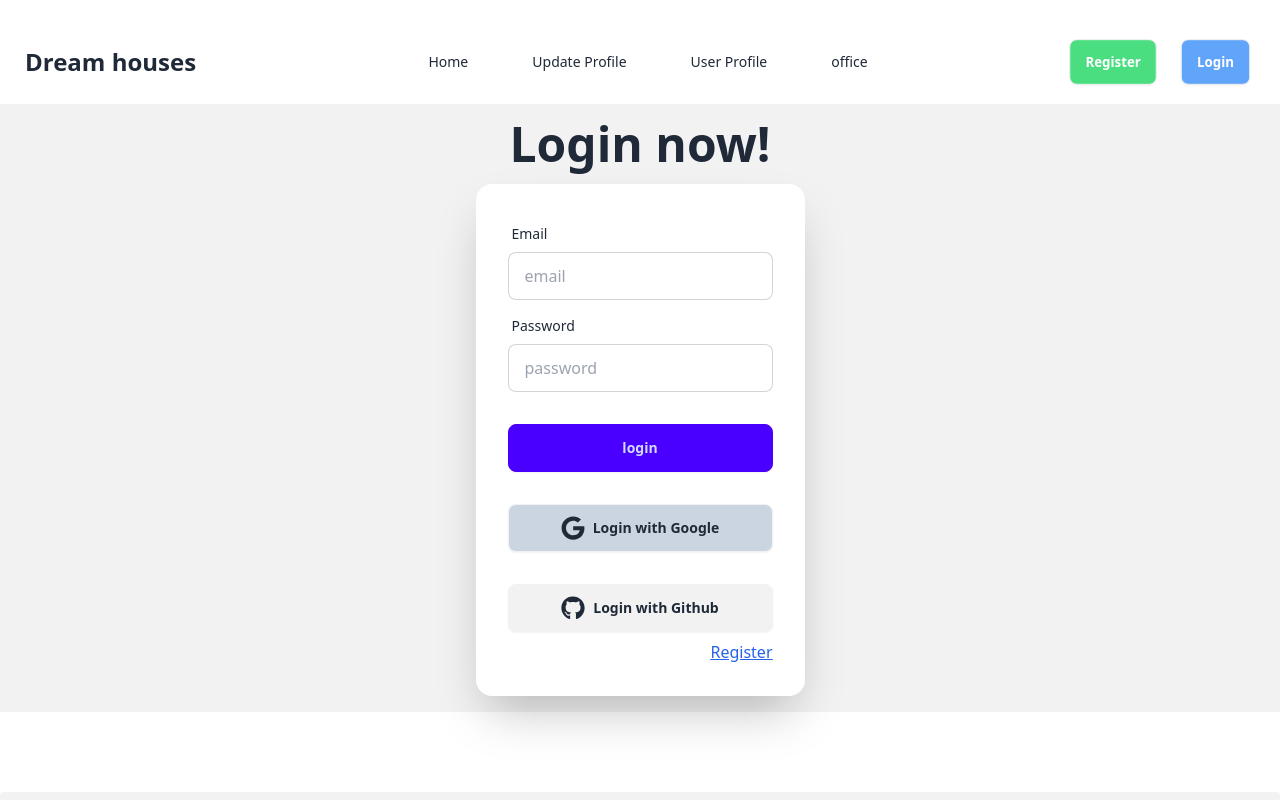
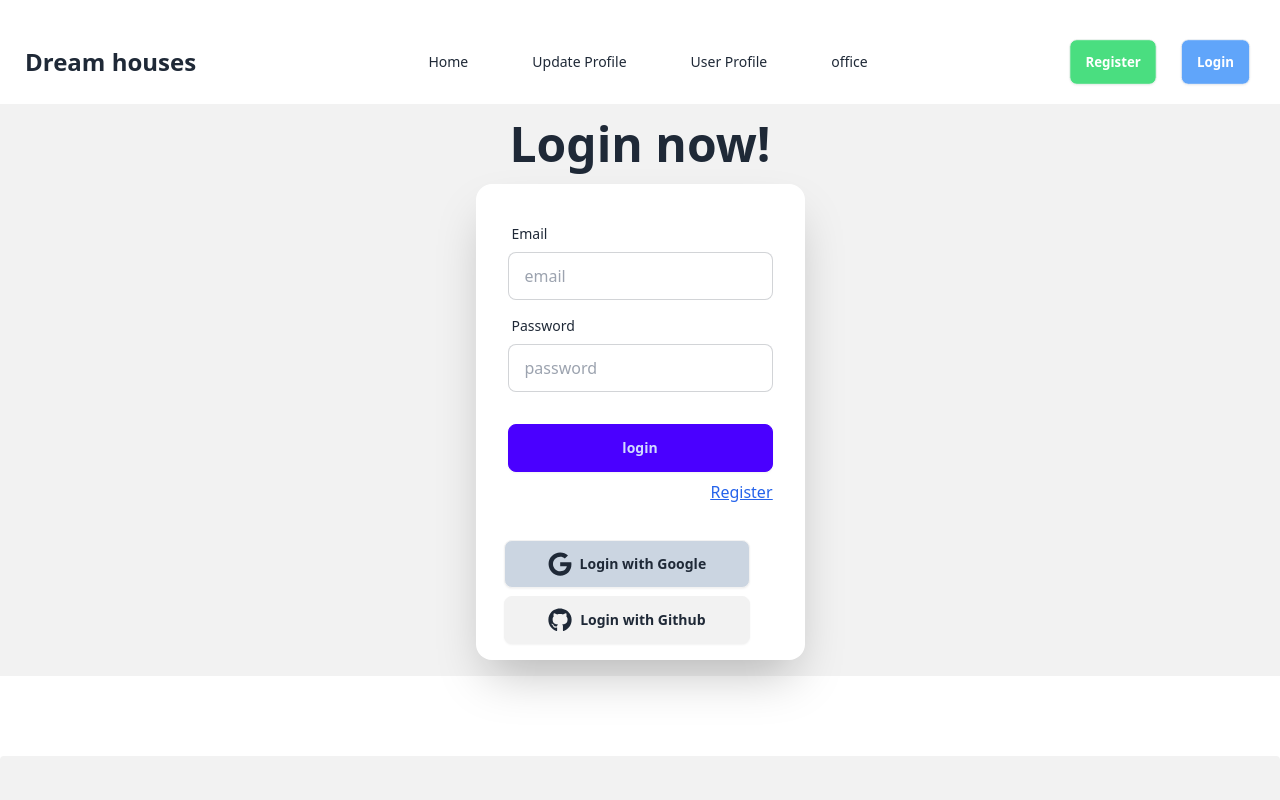
Before and after one commit to nafis200/assignmnet10-client, a React (Vite) app: page /login in a window 1280 px wide. Shown: the top 800 px of the page. Built offline with nearby package versions, Linux system fonts and the light colour scheme; no server answers.

Commit message:
form is done

```diff
--- a/src/components/form/Login.jsx
+++ b/src/components/form/Login.jsx
@@ -83,14 +83,17 @@ const Login = () => {
               <div className="form-control mt-6">
                 <button className="btn btn-primary">login</button>
               </div>
-              <div className="form-control mt-6">
-                <button onClick={handlegoogle} className="btn  font-bold bg-slate-300"> <span> <FaGoogle className='text-2xl'></FaGoogle> </span>Login with Google</button>
-              </div>
-              <div className="form-control mt-6">
-                <button onClick={handlegithub} className="btn  font-bold"> <span> <FaGithub className='text-2xl'></FaGithub> </span>Login with Github</button>
-              </div>
               <div className="flex justify-end text-blue-600 underline"> <NavLink to="/registration">Register</NavLink> </div>
             </form>
+
+            <div className=' space-y-2'>
+            <div className="form-control mt-1">
+                <button onClick={handlegoogle} className="btn  font-bold bg-slate-300 w-3/4 ml-7"> <span> <FaGoogle className='text-2xl'></FaGoogle> </span>Login with Google</button>
+              </div>
+              <div className="form-control mt-1">
+                <button onClick={handlegithub} className="btn  font-bold w-3/4 ml-7 mb-4"> <span> <FaGithub className='text-2xl'></FaGithub> </span>Login with Github</button>
+              </div>
+            </div>
 
           </div>
         </div>
```
